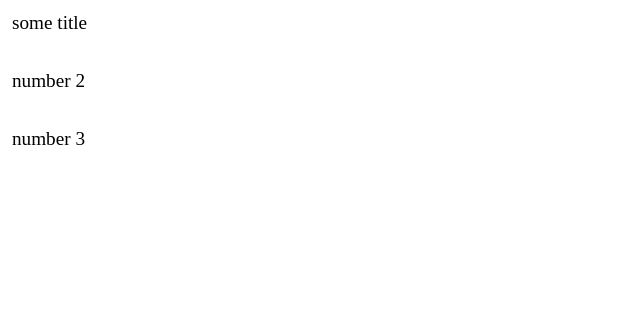
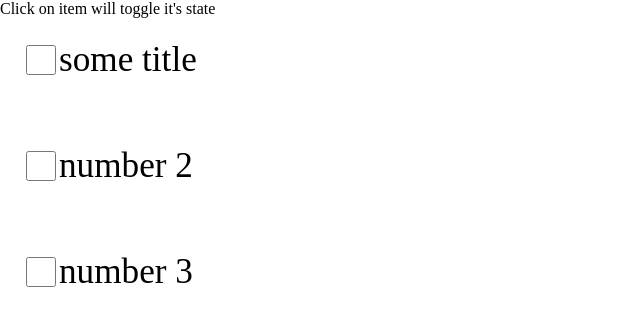
Before and after one commit to lior99/react-template, a React app: page / in a window 1280 px wide. Shown: the top 326 px of the page, without its empty margins (0-640 px from the left). Built offline with nearby package versions, Linux system fonts and the light colour scheme.

Commit message:
some ui improvements

```diff
--- a/src/components/Item/Item.js
+++ b/src/components/Item/Item.js
@@ -1,11 +1,23 @@
-import React, {useState} from 'react';
+import React, { useState } from 'react';
 
-function Item({data}) {
+function Item({ data }) {
 	const [done, setDone] = useState(false);
 
+	const className = `item ${done ? 'done' : ''}`;
+
 	return (
-		<div className={`item ${done ? 'done' : ''}`} onClick={() => setDone(done => !done)}>{data.title}</div>
-	)
+		<div
+			className={className}
+			onClick={() => setDone(done => !done)}
+		>
+			<input
+				type="checkbox"
+				className="checkbox-box"
+				checked={done ? 'checked' : ''}
+			/>
+			{data.title}
+		</div>
+	);
 }
 
 export default Item;
--- a/src/components/ListItems/ListItems.js
+++ b/src/components/ListItems/ListItems.js
@@ -2,20 +2,18 @@ import React from 'react';
 import Item from '../Item/Item';
 
 function ListItems() {
-	const items = [
-		{ id: 1 , title: 'some title'},
-		{ id: 2 , title: 'number 2'},
-		{ id: 3 , title: 'number 3'},
-	]
-
+	const items = [{ id: 1, title: 'some title' }, { id: 2, title: 'number 2' }, { id: 3, title: 'number 3' }];
 
 	return (
 		<>
+			<div>Click on item will toggle it's state</div>
 			<div className="container">
-				{ items.map(item => <Item data={item} key={item.id} />)}
+				{items.map(item => (
+					<Item data={item} key={item.id} />
+				))}
 			</div>
 		</>
-	)
+	);
 }
 
 export default ListItems;
--- a/src/style.scss
+++ b/src/style.scss
@@ -5,9 +5,12 @@ html, body {
 }
 
 .item {
-	font-size: 1.2em;
-	margin: 0.625em 0 1.250em 0.625em;
-	cursor: pointer;
+	font-size: 2.2em;
+    margin: 0.625em 0 1.250em 0.625em;
+    cursor: pointer;
+    display: flex;
+    justify-content: flex-start;
+    align-items: center;
 
 	&.done {
 		text-decoration: line-through;
@@ -19,3 +22,8 @@ html, body {
 	display: flex;
 	flex-direction: column;
 }
+
+.checkbox-box {
+	height: 30px;
+	width: 30px;
+}
```
